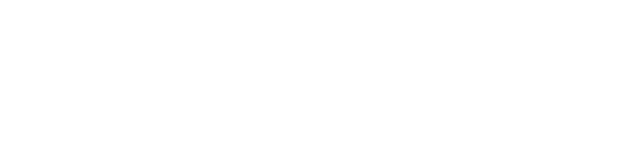
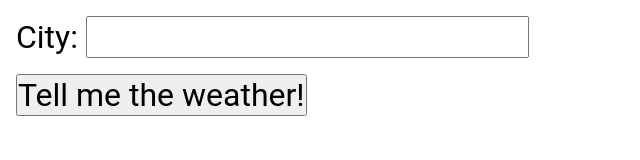
Before and after one commit to mdemore2/odin-weather, a website built with webpack: page index.html in a window 1280 px wide. Shown: the whole page, without its empty margins (0-640 px from the left). Built offline with nearby package versions, Linux system fonts and the light colour scheme.

Commit message:
basic page layout added to index.js

```diff
--- a/index.html
+++ b/index.html
@@ -3,7 +3,7 @@
 <head>
     <meta charset="UTF-8">
     <meta name="viewport" content="width=device-width, initial-scale=1.0">
-    <title>Document</title>
+    <title>Weather App</title>
 </head>
 <body>
     <script src="./src/index.js"></script>
--- a/src/index.js
+++ b/src/index.js
@@ -1,3 +1,27 @@
 import "./style.css";
 
-console.log("webpack");
+//console.log("webpack");
+createPage();
+
+function createPage() {
+  var body = document.querySelector("body");
+  var div = document.createElement("div");
+  div.classList.add("container");
+  var cityInput = document.createElement("input");
+  cityInput.type = "text";
+  var cityLabel = document.createElement("label");
+  cityLabel.textContent = "City:\t";
+  var submitBtn = document.createElement("button");
+  submitBtn.textContent = "Tell me the weather!";
+  submitBtn.addEventListener("click", getWeather);
+
+  cityLabel.appendChild(cityInput);
+  div.appendChild(cityLabel);
+  div.appendChild(submitBtn);
+  body.appendChild(div);
+
+  var weatherDiv = document.createElement("div");
+  body.appendChild(weatherDiv);
+}
+
+function getWeather(e) {}
--- a/src/style.css
+++ b/src/style.css
@@ -0,0 +1,20 @@
+* {
+  margin: 0;
+  padding: 0;
+  font-family: "Roboto", sans-serif;
+  list-style: none;
+  text-decoration: none;
+  flex: 1;
+  font-size: 32px;
+}
+
+div {
+  padding: 16px;
+  display: flex;
+  flex-direction: column;
+  gap: 16px;
+}
+
+button {
+  width: fit-content;
+}
```
Also changed, not shown: README.md, dist/main.js.
